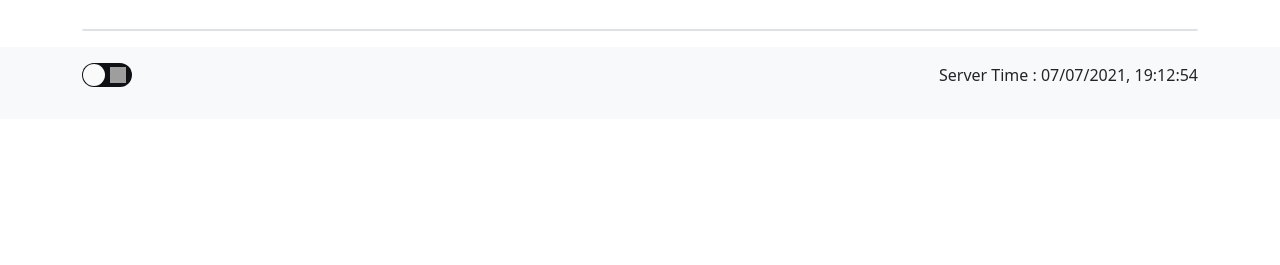
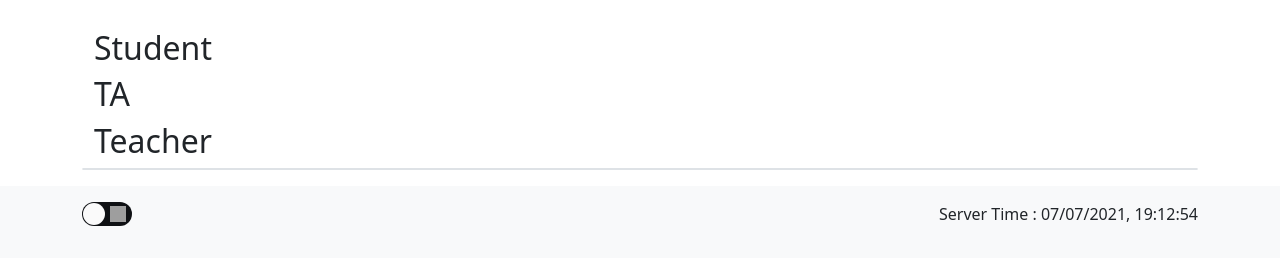
Before and after one commit to HelloYeew/ta-assistant-django, a Django app: template classroom/templates/classroom/class_member.html in a window 1280 px wide. Shown: the part 138-403 px from the top of the page. Run offline with Django 3.2, Linux system fonts and the light colour scheme; the template is opened without the code that fills it, so the values that code supplies are empty; some libraries are stand-ins or nearby versions; grey boxes are pictures that could not be loaded.

Commit message:
Fix class member template
F

```diff
--- a/classroom/templates/classroom/class_member.html
+++ b/classroom/templates/classroom/class_member.html
@@ -7,24 +7,24 @@
         <h1>{{ class.name }} member</h1>
         <br>
 
+        <h2>Student</h2>
     {% for student_detail in student %}
-        <h2>Student</h2>
         <div class="row mb-3 border rounded-3">
             <div class="col-md-3 themed-grid-col"><img class="rounded-circle" width=50px height=50px src={{ student_detail.profile.image.url }}></div>
             <div class="col-md-6 themed-grid-col">{{ student_detail.first_name }} {{ student_detail.last_name }}</div>
             <div class="col-md-3 themed-grid-col text-end">{{ student_detail.username }}</div>
         </div>
     {% endfor %}
+        <h2>TA</h2>
     {% for ta_detail in ta %}
-        <h2>TA</h2>
         <div class="row mb-3 border rounded-3">
             <div class="col-md-3 themed-grid-col"><img class="rounded-circle" width=50px height=50px src={{ ta_detail.profile.image.url }}></div>
             <div class="col-md-6 themed-grid-col">{{ ta_detail.first_name }} {{ ta_detail.last_name }}</div>
             <div class="col-md-3 themed-grid-col text-end">{{ ta_detail.username }}</div>
         </div>
     {% endfor %}
+        <h2>Teacher</h2>
     {% for teacher_detail in ta %}
-        <h2>Teacher</h2>
         <div class="row mb-3 border rounded-3">
             <div class="col-md-3 themed-grid-col"><img class="rounded-circle" width=50px height=50px src={{ teacher_detail.profile.image.url }}></div>
             <div class="col-md-6 themed-grid-col">{{ teacher_detail.first_name }} {{ teacher_detail.last_name }}</div>
```
